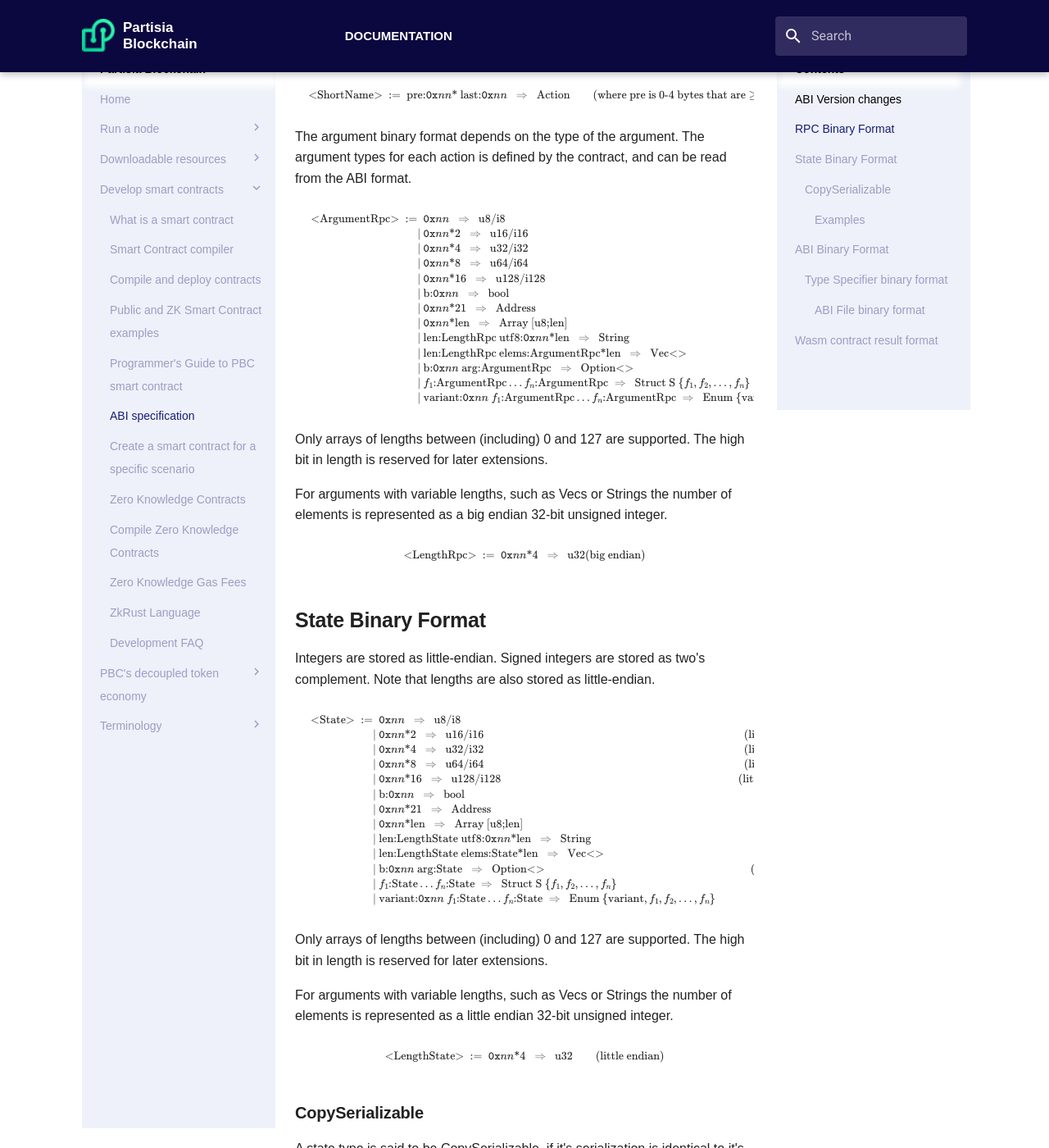
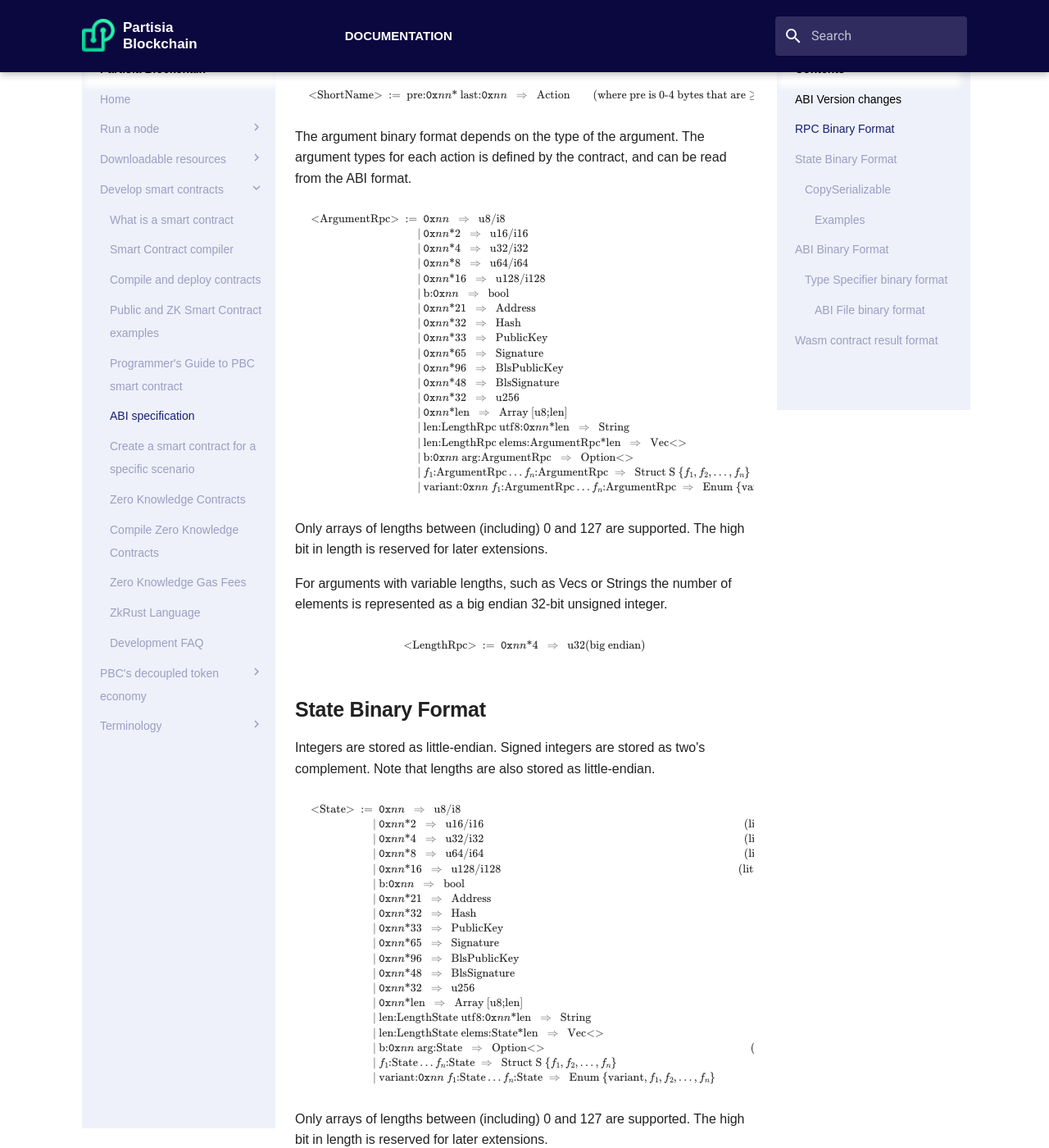
Before and after one commit to 0xSero/partisia-docs, an MkDocs documentation site: the page built from docs/abiv.md, in a window 1280 px wide and 1400 px high, scrolled down 1557 px. Shown: the whole window at 82% size. Built offline with MkDocs 1.6.1 and Material for MkDocs 9.7.7, drawn with Linux system fonts in a browser that asks for light colours; some web fonts are replaced; a script that is not in the unit is left out; some of the changed text lies outside the part shown.

Commit message:
Changed specification for new types.

```diff
--- a/docs/abiv.md
+++ b/docs/abiv.md
@@ -76,6 +76,12 @@ $$
 | \ & \bytes{16} \ \Rightarrowx \text{u128/i128} & \text{(big endian, i128 is two's complement)} \\
 | \ & \text{b:}\byte{} \ \Rightarrowx \text{bool} & \text{(false if b==0, true otherwise)} \\
 | \ & \bytes{21} \ \Rightarrowx \text{Address} \\
+| \ & \bytes{32} \ \Rightarrowx \text{Hash} \\
+| \ & \bytes{33} \ \Rightarrowx \text{PublicKey} \\
+| \ & \bytes{65} \ \Rightarrowx \text{Signature} \\
+| \ & \bytes{96} \ \Rightarrowx \text{BlsPublicKey} \\
+| \ & \bytes{48} \ \Rightarrowx \text{BlsSignature} \\
+| \ & \bytes{32} \ \Rightarrowx \text{u256} \\
 | \ & \bytes{len} \ \Rightarrowx \text{Array }\text{[u8;len]} & \text{(containing the len u8 values)} \\
 | \ & \text{len:}\text{LengthRpc} \ \text{utf8:}\bytes{len} \ \Rightarrowx \text{String} & \text{(with len UTF-8 encoded bytes)} \\
 | \ & \text{len:}\text{LengthRpc} \ \text{elems:}\repeat{\text{ArgumentRpc}}{\text{len}} \ \Rightarrowx \text{Vec&lt;&gt;} & \text{(containing the len elements)} \\
@@ -115,6 +121,12 @@ $$
 | \ & \bytes{16} \ \Rightarrowx \text{u128/i128} & \text{(little endian, i128 is two's complement)} \\
 | \ & \text{b:}\byte{} \ \Rightarrowx \text{bool} & \text{(false if b==0, true otherwise)} \\
 | \ & \bytes{21} \ \Rightarrowx \text{Address} \\
+| \ & \bytes{32} \ \Rightarrowx \text{Hash} \\
+| \ & \bytes{33} \ \Rightarrowx \text{PublicKey} \\
+| \ & \bytes{65} \ \Rightarrowx \text{Signature} \\
+| \ & \bytes{96} \ \Rightarrowx \text{BlsPublicKey} \\
+| \ & \bytes{48} \ \Rightarrowx \text{BlsSignature} \\
+| \ & \bytes{32} \ \Rightarrowx \text{u256} \\
 | \ & \bytes{len} \ \Rightarrowx \text{Array }\text{[u8;len]} & \text{(containing the len u8 values)} \\
 | \ & \text{len:}\text{LengthState} \ \text{utf8:}\bytes{len} \ \Rightarrowx \text{String} & \text{(with len UTF-8 encoded bytes)} \\
 | \ & \text{len:}\text{LengthState} \ \text{elems:}\repeat{\text{State}}{\text{len}} \ \Rightarrowx \text{Vec&lt;&gt;} & \text{(containing the len elements)} \\
```
Also changed, not shown: other parts of docs/abiv.md (+7 -7 lines).
